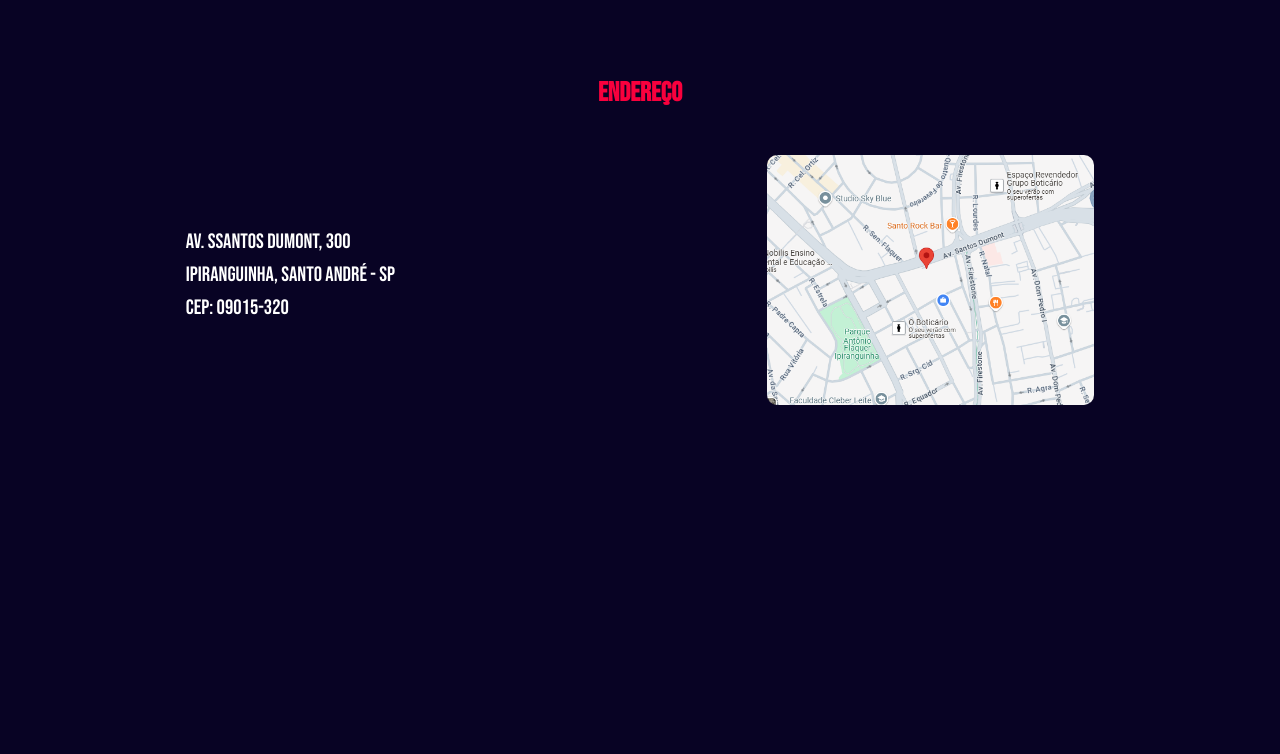
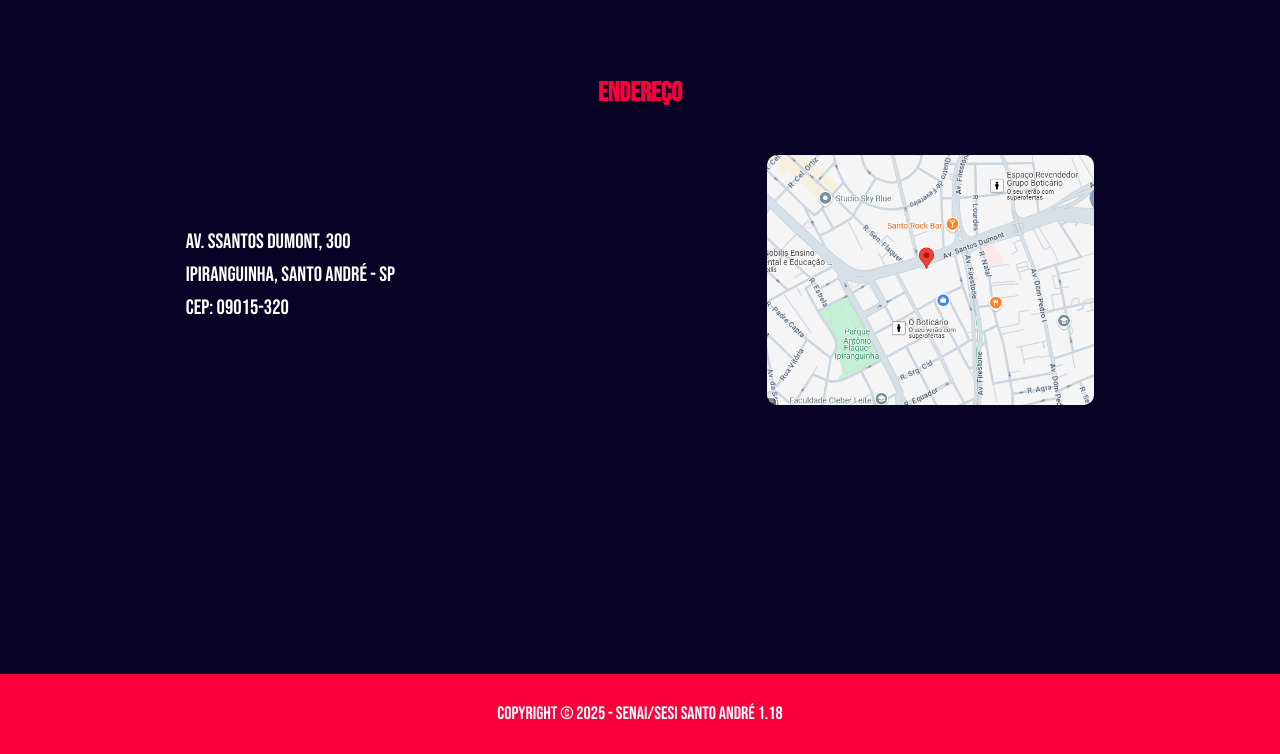
Before and after one commit to Gabriel050505/lading-senai2025, a plain HTML site: page LandingSenai_2025/index.html in a window 1280 px wide. Shown: the part 2096-2850 px from the top of the page. Before the commit the page ends 2770 px from the top, so only its background shows below. Drawn offline with Linux system fonts and the light colour scheme.

Commit message:
Footer
Adição do footer (rodapé) ao CSS e HTML

```diff
--- a/LandingSenai_2025/css/style.css
+++ b/LandingSenai_2025/css/style.css
@@ -209,3 +209,12 @@ section {
     border-radius: 10px;
     height: 250px;
 }
+
+
+/* Footer (Rodapé) */
+footer {
+    background-color: var(--cor-primaria);
+    text-align: center;
+    align-content: center;
+    height: 10vh;
+}
--- a/LandingSenai_2025/index.html
+++ b/LandingSenai_2025/index.html
@@ -104,5 +104,10 @@
             </container>
 
         </section>
+
+        <!-- Footer -->
+        <footer>
+            Copyright &#169; 2025 - Senai/Sesi Santo André 1.18
+        </footer>
     </body>
 </html>
```
